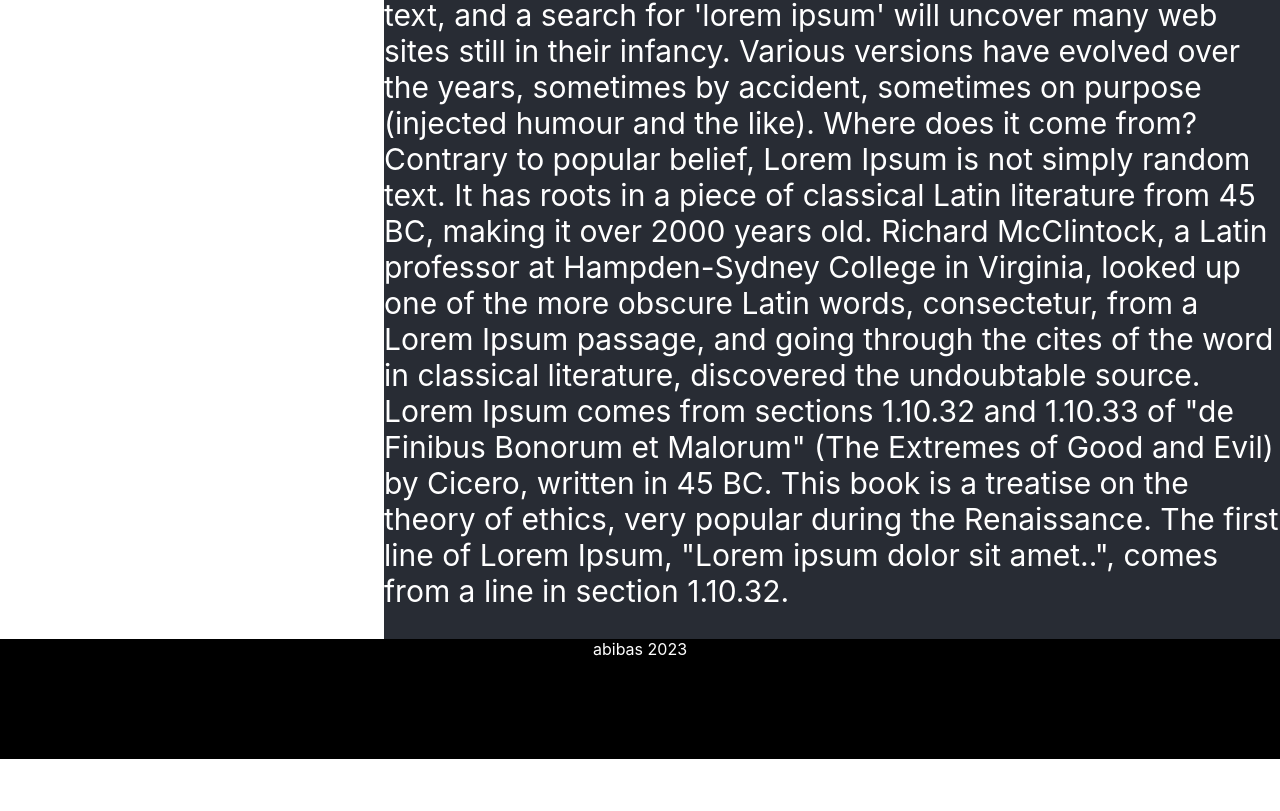
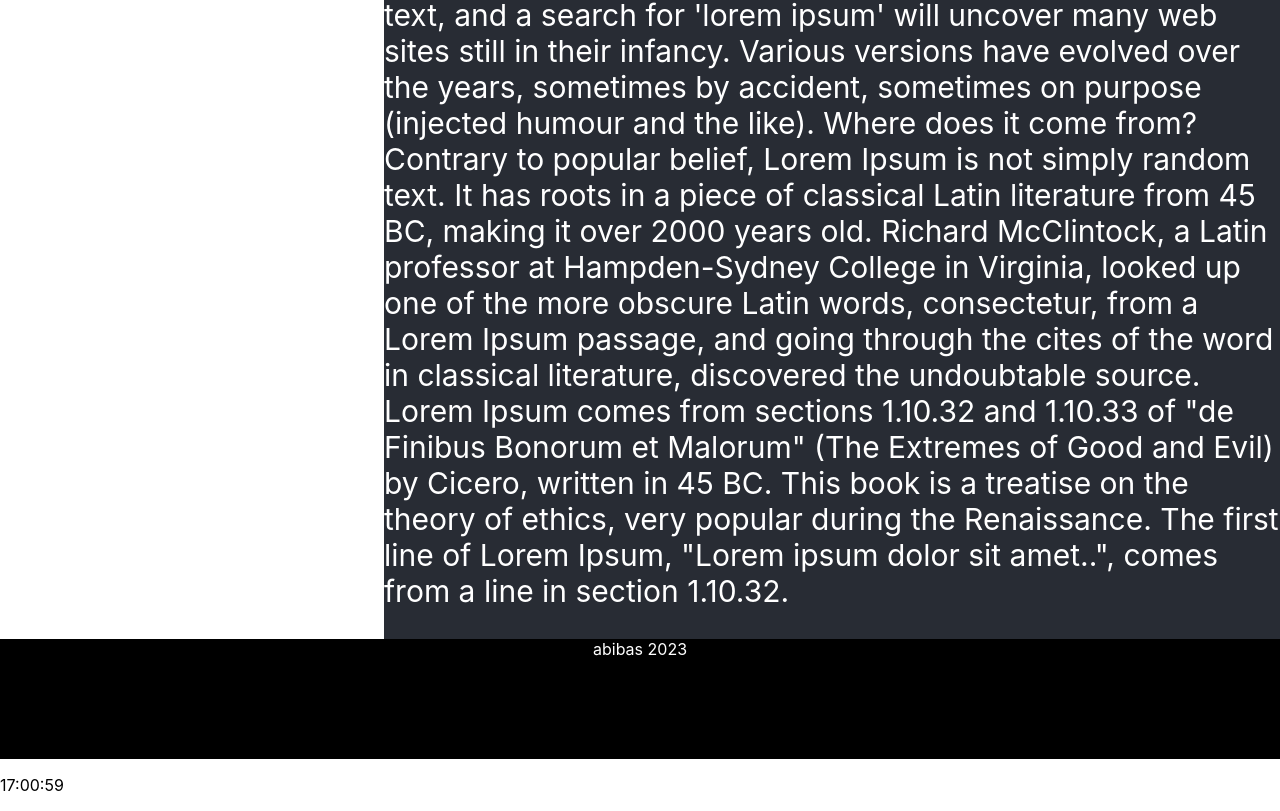
Before and after one commit to john1925brown/training__react, a React (Create React App) app: page /adidas in a window 1280 px wide. Shown: the part 1224-2035 px from the top of the page. Before the commit the page ends 1983 px from the top, so only its background shows below. Built offline with nearby package versions, Linux system fonts and the light colour scheme.

Commit message:
add component ActualDate

```diff
--- a/src/App.tsx
+++ b/src/App.tsx
@@ -36,7 +36,7 @@ function App() {
       {/* <Storage/> */}
       {/* <AssotiativeArray /> */}
       <AppRouter/>
-      {/* <ActualDate/> */}
+      <ActualDate/>
     </div>
   );
 }
--- a/src/components/ActualDate/ActualDate.tsx
+++ b/src/components/ActualDate/ActualDate.tsx
@@ -13,10 +13,18 @@ export const ActualDate = () => {
     };
   }, []);
 
+  const seconds =
+    date.getSeconds() < 10 ? '0' + date.getSeconds() : date.getSeconds();
+
+  const minutes =
+    date.getMinutes() < 10 ? '0' + date.getMinutes() : date.getMinutes();
+
+  const hours = date.getHours() < 10 ? '0' + date.getHours() : date.getHours();
+
   return (
     <>
       <p>
-        {date.getHours()}:{date.getMinutes()}:{date.getSeconds()}
+        {hours}:{minutes}:{seconds}
       </p>
     </>
   );
```
